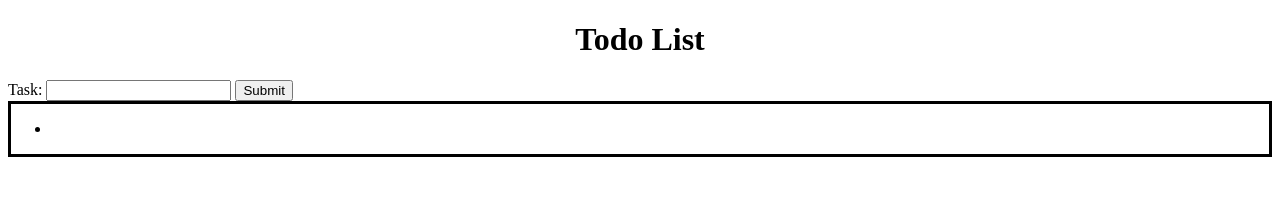
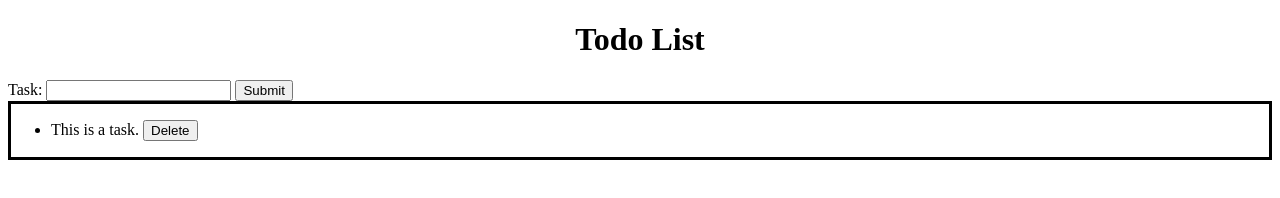
Before and after one commit to Art-Luzrab/To-Do, a plain HTML site: page index.html in a window 1280 px wide. Drawn offline with Linux system fonts and the light colour scheme.

Commit message:
delete button created

```diff
--- a/index.html
+++ b/index.html
@@ -20,7 +20,7 @@
         <ul>
           <!-- this will contain js to populate list -->
 
-          <li></li>
+          <li>This is a task. <button>Delete</button></li>
         </ul>
       </div>
     </div>
```
